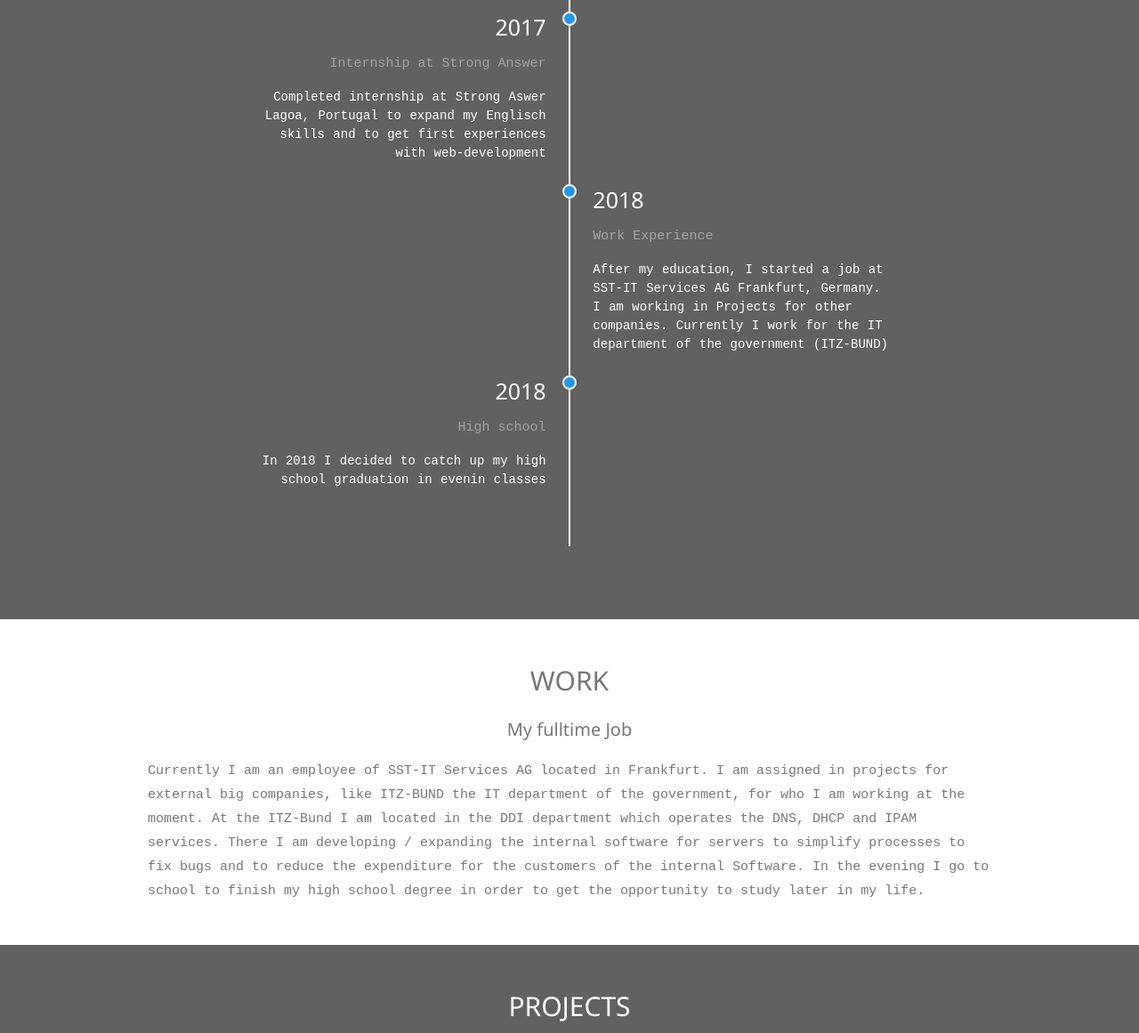
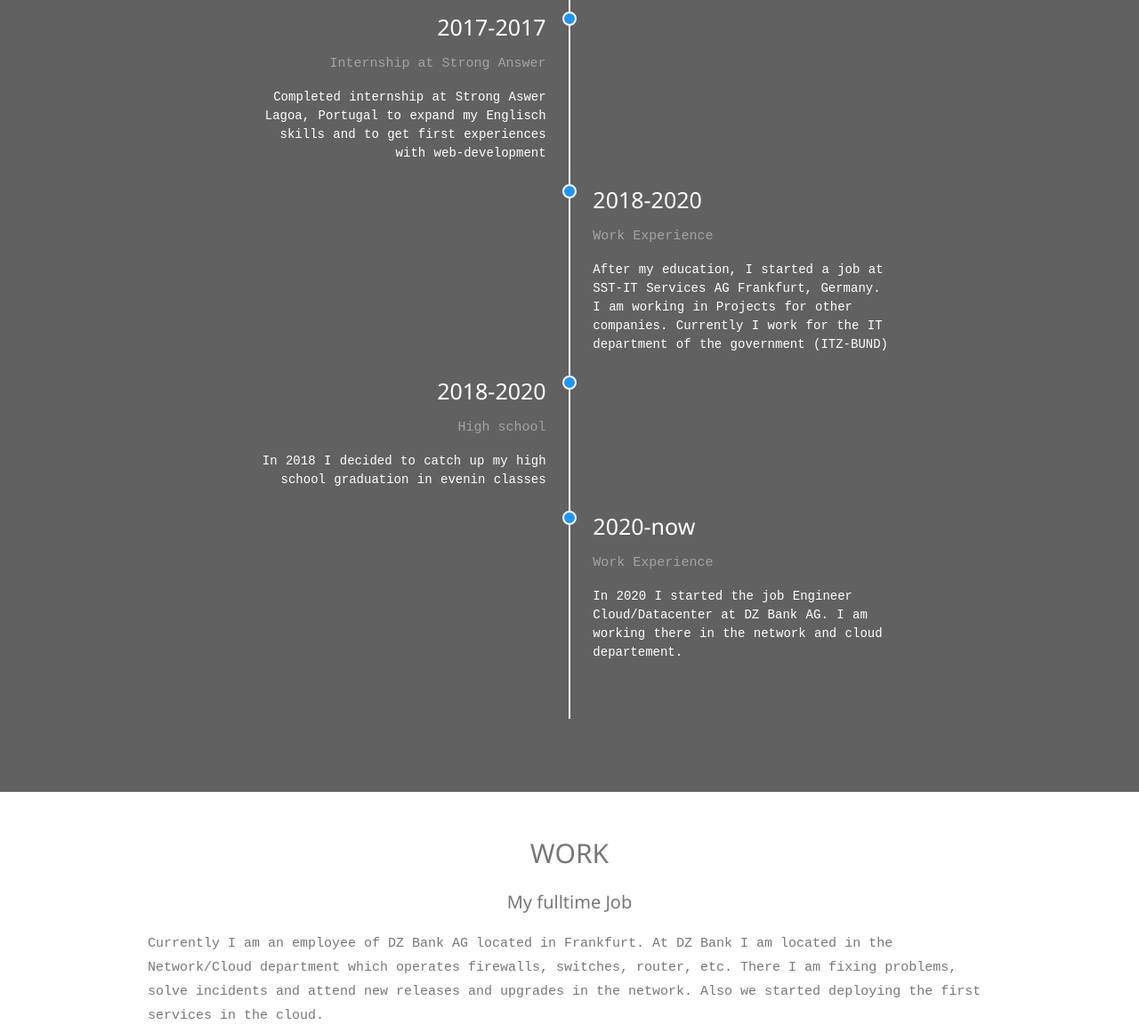
Before and after one commit to Nevana/personal-website, a website: page src/views/index.html in a window 1280 px wide. Shown: the part 1992-3153 px from the top of the page at 89% size. Drawn offline with Linux system fonts and the light colour scheme; files that its build step writes are made by us from their sources; files whose address does not match are found by name; a web font is replaced by a local one.

Commit message:
new milestone

```diff
--- a/src/views/index.html
+++ b/src/views/index.html
@@ -97,7 +97,7 @@
                 <div class="timeline-block timeline-block-right">
                     <div class="marker"></div>
                     <div class="timeline-content">
-                        <h3>2005</h3>
+                        <h3>2005-2009</h3>
                         <span>Elementary School</span>
                         <p>Started the elementary school in Lorsch, Germany at Wingertsberg School and finished
                             successfully 2009</p>
@@ -106,7 +106,7 @@
                 <div class="timeline-block timeline-block-left">
                     <div class="marker"></div>
                     <div class="timeline-content">
-                        <h3>2009</h3>
+                        <h3>2009-2015</h3>
                         <span>Secondary School</span>
                         <p>Started secondary school in Lorsch, Germany at Werner-von-Siemens-School and finished
                             successfully in 2015</p>
@@ -115,7 +115,7 @@
                 <div class="timeline-block timeline-block-right">
                     <div class="marker"></div>
                     <div class="timeline-content">
-                        <h3>2015</h3>
+                        <h3>2015-2018</h3>
                         <span>Apprenticeship IT-Specialist</span>
                         <p>Started an apprenticeship as IT-Specialist in Darmstadt, Germany at Deutsche Telekom AG and
                             finished
@@ -125,7 +125,7 @@
                 <div class="timeline-block timeline-block-left">
                     <div class="marker"></div>
                     <div class="timeline-content">
-                        <h3>2017</h3>
+                        <h3>2017-2017</h3>
                         <span>Internship at Strong Answer</span>
                         <p>Completed internship at Strong Aswer Lagoa, Portugal to
                             expand my Englisch skills and to get first experiences with web-development</p>
@@ -134,7 +134,7 @@
                 <div class="timeline-block timeline-block-right">
                     <div class="marker"></div>
                     <div class="timeline-content">
-                        <h3>2018</h3>
+                        <h3>2018-2020</h3>
                         <span>Work Experience</span>
                         <p>After my education, I started a job at SST-IT Services AG Frankfurt, Germany. I am working in
                             Projects for other companies. Currently I work for the IT department of the government
@@ -144,9 +144,19 @@
                 <div class="timeline-block timeline-block-left">
                     <div class="marker"></div>
                     <div class="timeline-content">
-                        <h3>2018</h3>
+                        <h3>2018-2020</h3>
                         <span>High school</span>
                         <p>In 2018 I decided to catch up my high school graduation in evenin classes
+                        </p>
+                    </div>
+                </div>
+                <div class="timeline-block timeline-block-right">
+                    <div class="marker"></div>
+                    <div class="timeline-content">
+                        <h3>2020-now</h3>
+                        <span>Work Experience</span>
+                        <p>In 2020 I started the job Engineer Cloud/Datacenter at DZ Bank AG. I am working there
+                            in the network and cloud departement.
                         </p>
                     </div>
                 </div>
@@ -157,12 +167,9 @@
         <div style="position: relative; height: 0px; top: -52px;" id="work"></div>
         <h2 class="w3-center">WORK</h2>
         <h4 class="w3-center">My fulltime Job</h4>
-        <p>Currently I am an employee of SST-IT Services AG located in Frankfurt. I am assigned in projects for external
-            big companies, like ITZ-BUND the IT department of the government, for who I am working at the moment.
-            At the ITZ-Bund I am located in the DDI department which operates the DNS, DHCP and IPAM services.
-            There I am developing / expanding the internal software for servers to simplify processes to fix bugs
-            and to reduce the expenditure for the customers of the internal Software. In the evening I go to school to
-            finish my high school degree in order to get the opportunity to study later in my life.
+        <p>Currently I am an employee of DZ Bank AG located in Frankfurt. At DZ Bank I am located in the Network/Cloud
+            department which operates firewalls, switches, router, etc. There I am fixing problems, solve incidents and
+            attend new releases and upgrades in the network. Also we started deploying the first services in the cloud.
         </p>
     </div>
     <div class="w3-dark-gray">
@@ -205,7 +212,9 @@
             <li>Blockchain</li>
             <li>DNS SEC</li>
             <li>Cloud platforms like openstack</li>
-            <li>Why Kubernetes and not docker-swarm</li>
+            <li>Deploying kubernetes stack in cloud</li>
+            <li>Terraform and ansible automatisation</li>
+            <li>Expand skills with git</li>
         </ul>
     </div>
     <footer class="w3-center w3-dark-gray w3-padding-64">
```
